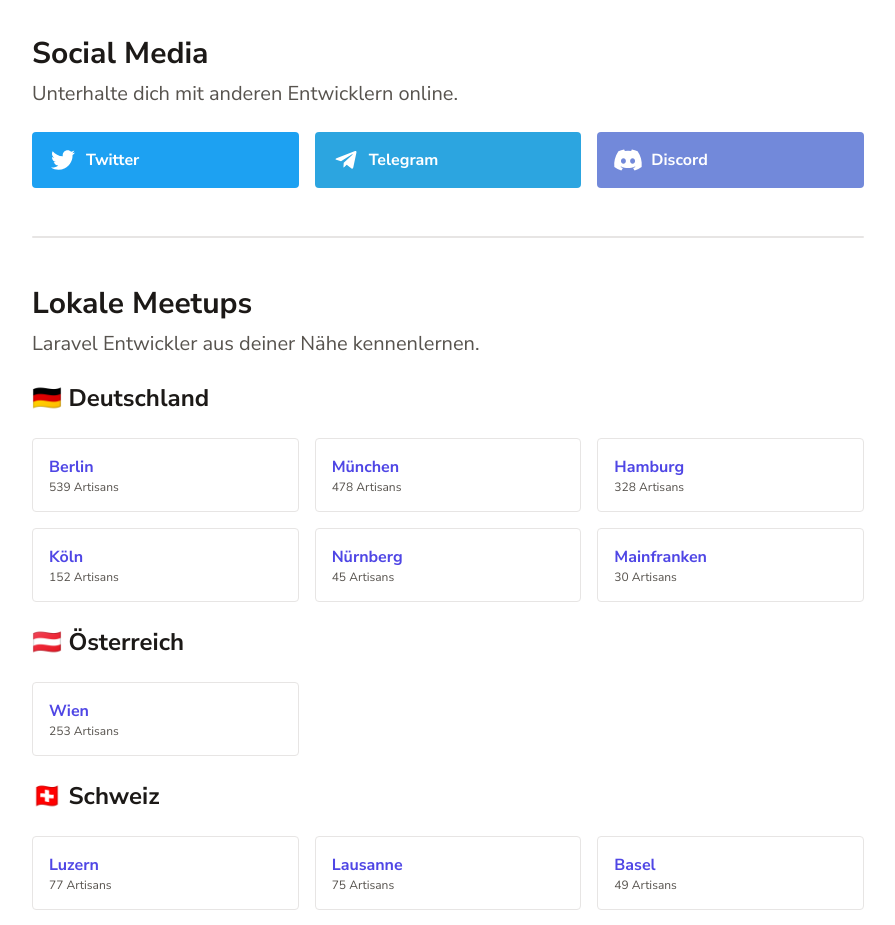
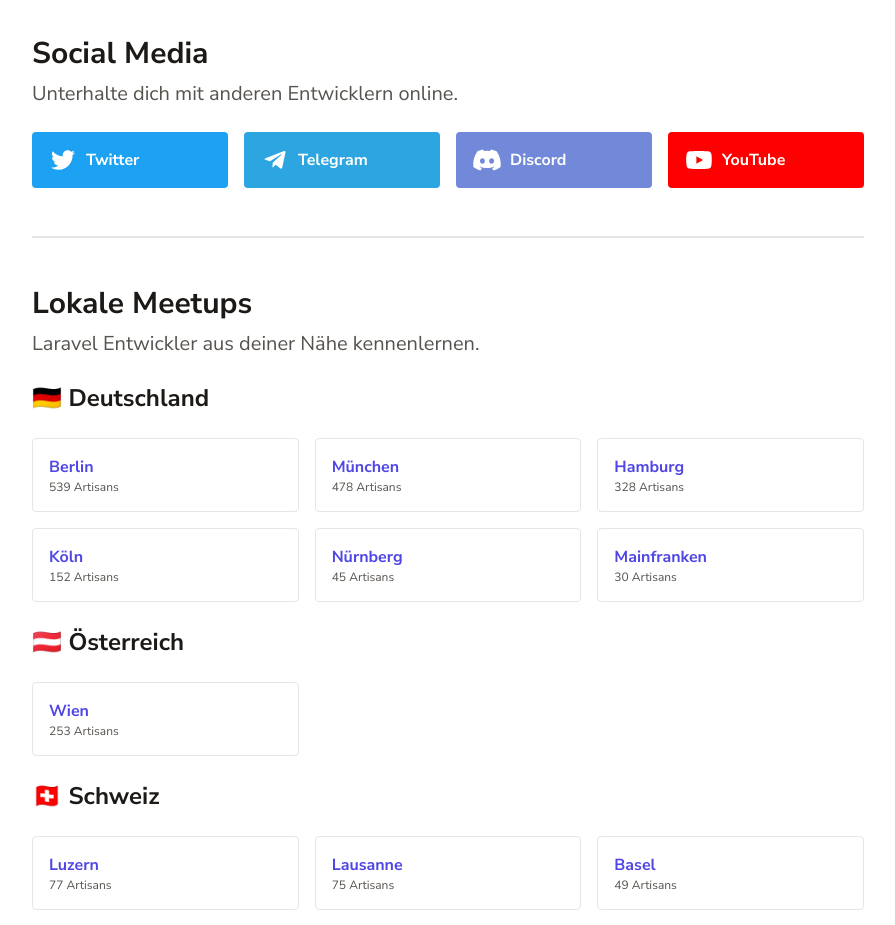
Before and after one commit to marvinrabe/laravelde, a Next.js app: page / in a window 1280 px wide. Shown: the part 800-1725 px from the top of the page, without its empty margins (192-1087 px from the left). Built offline with nearby package versions, Linux system fonts and the light colour scheme.

Commit message:
feat: add youtube to social links.

```diff
--- a/config.tsx
+++ b/config.tsx
@@ -1,4 +1,4 @@
-import { faTwitter, faTelegramPlane, faDiscord } from '@fortawesome/free-brands-svg-icons'
+import { faTwitter, faTelegramPlane, faDiscord, faYoutube } from '@fortawesome/free-brands-svg-icons'
 
 export const upcomingMeetup = {
   date: new Date('2021-05-03T20:00:00'),
@@ -43,6 +43,12 @@
     color: '#7289DA',
     title: 'Discord',
     url: 'https://discord.gg/sggQqGm3BC'
+  },
+  {
+    icon: faYoutube,
+    color: '#FF0000',
+    title: 'YouTube',
+    url: 'https://www.youtube.com/channel/UCTXsbGt5J7bbTcC_TZcJPqQ'
   }
 ]
 
--- a/pages/index.tsx
+++ b/pages/index.tsx
@@ -66,7 +66,7 @@
           <h2 className="text-3xl mt-6 mb-2">Social Media</h2>
           <p className="text-xl text-gray-600 mb-6">Unterhalte dich mit anderen Entwicklern online.</p>
 
-          <div className="grid grid-cols-1 sm:grid-cols-2 md:grid-cols-3 gap-4">
+          <div className="grid grid-cols-1 sm:grid-cols-2 md:grid-cols-4 gap-4">
             {socialLinks.map((platform, index) => (
               <a key={index} href={platform.url} rel="noopener"
                  className="p-4 rounded text-white hover:text-white hover:opacity-90 flex items-center "
```
